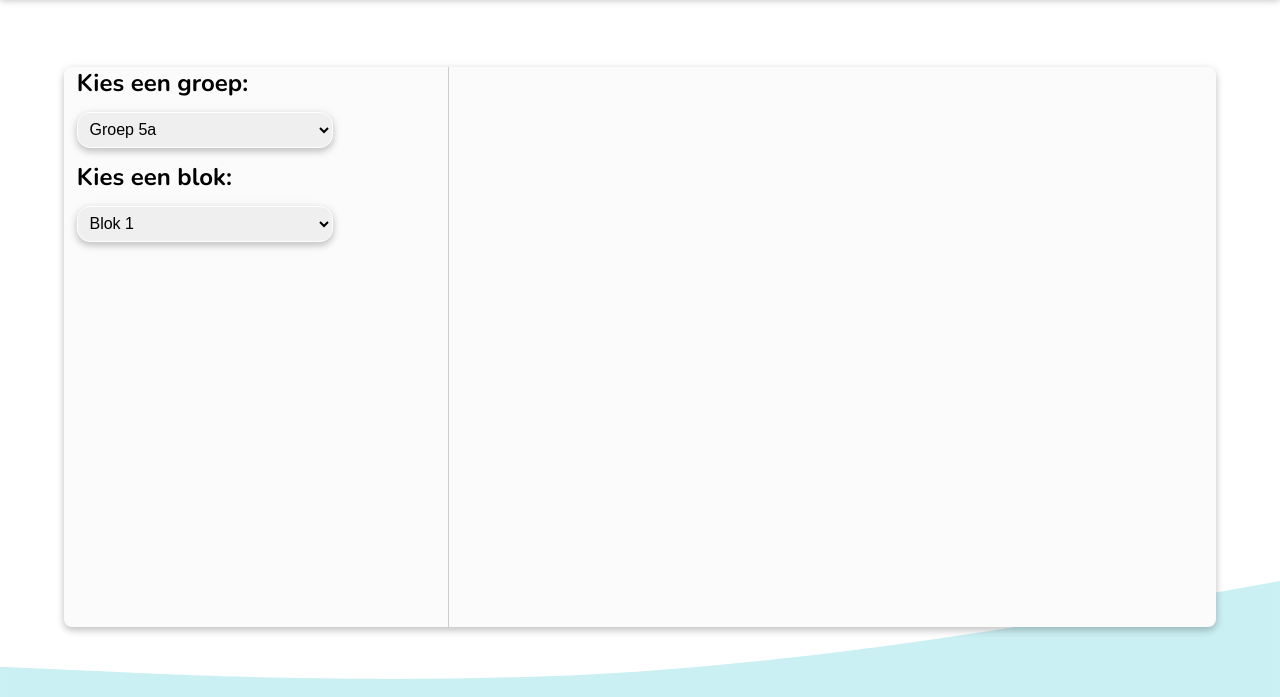
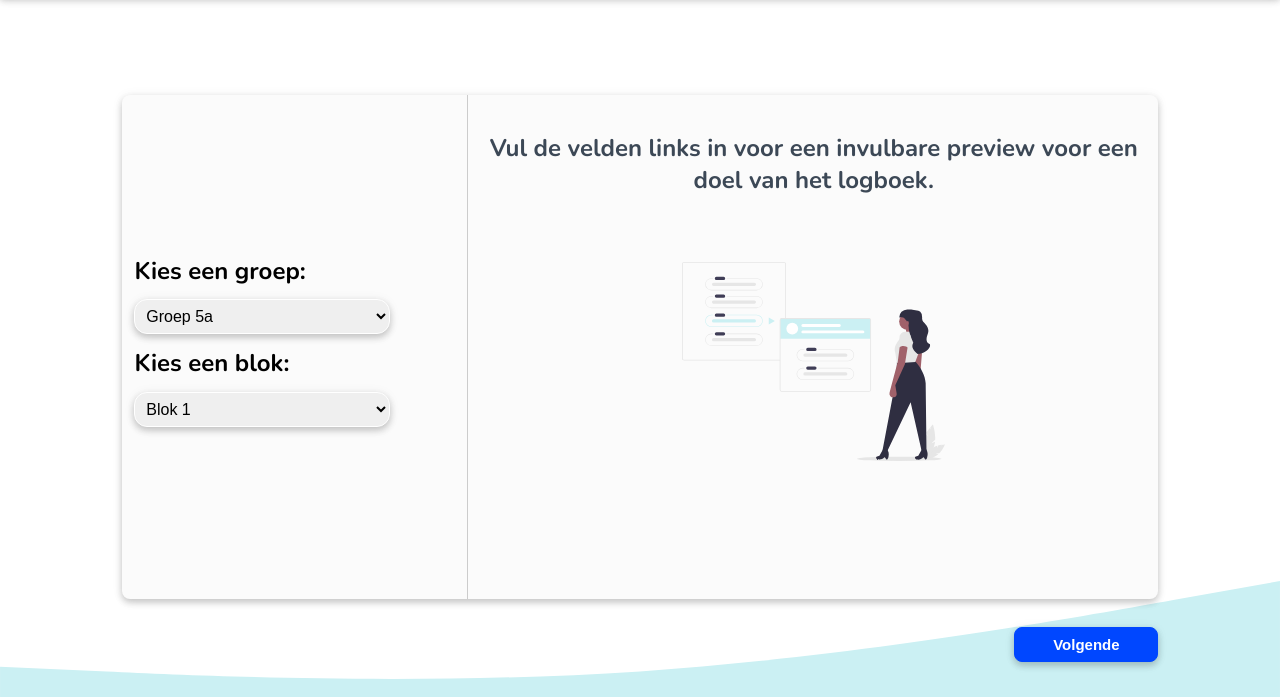
Before and after one commit to Rowan-Paul/HANAIM-DWA-Rekenlogboek, a React app in the folder rekenlogboek/client-side/: page /logbook-designer/new-logbook/page-1 in a window 1280 px wide. Shown: the part 103-800 px from the top of the page. Built offline with nearby package versions, Linux system fonts and the light colour scheme.

Commit message:
Updated ESLint, changed common component select, fixed styling

```diff
--- a/rekenlogboek/client-side/src/js/common/Select.js
+++ b/rekenlogboek/client-side/src/js/common/Select.js
@@ -1,17 +1,22 @@
-import React, { useState } from 'react'
+import React from 'react'
 
 import '../../scss/common/Select.scss'
 
 export default function Select(props) {
-	const [value, setValue] = useState(props.option)
 	console.log(props.options)
 
-	const changeValue = e => {}
+	const changeValue = e => {
+		props.changeHandler(e.target.value)
+	}
 
 	const getOptions = () =>
 		props.options.map(option => {
 			return (
-				<option value={option} key={option}>
+				<option
+					value={option}
+					key={option}
+					selected={props.selected === props.option ? true : null}
+				>
 					{option}
 				</option>
 			)
@@ -23,7 +28,7 @@ export default function Select(props) {
 			<select
 				className="select"
 				onChange={e => {
-					changeValue()
+					changeValue(e)
 				}}
 			>
 				{getOptions()}
--- a/rekenlogboek/client-side/src/js/logbook-designer/containers/Page1.js
+++ b/rekenlogboek/client-side/src/js/logbook-designer/containers/Page1.js
@@ -1,26 +1,62 @@
-import React from 'react'
+import React, { useState } from 'react'
 
 import Jumbotron from '../../common/Jumbotron'
 import InfoContainer from '../../common/InfoContainer'
 import Select from '../../common/Select'
+import Button from '../../common/Button'
+import Illustration from '../components/Illustration'
+
+import Image from '../../../img/illustrations/log_select_year.svg'
+import '../../../scss/logbook-designer/containers/NewLogbook.scss'
 
 export default function Page1() {
+	const [group, setGroup] = useState('Groep 5a')
+	const [period, setPeriod] = useState('Blok 1')
+
+	const changeGroupHandler = value => setGroup(value)
+	const changePeriodHandler = value => setPeriod(value)
+
 	return (
+		<div className="new-logbook">
 			<Jumbotron>
-			<div>
+				<div className="vertical-center">
 					{/* TODO: remove dummy options & replace with dynamic data*/}
 					<Select
 						title="Kies een groep:"
-					options={['Groep 5a', 'Groep 6a', 'Groep 6b', 'Groep 7a', 'Groep 8']}
+						selected={group}
+						options={[
+							'Groep 5a',
+							'Groep 6a',
+							'Groep 6b',
+							'Groep 7a',
+							'Groep 8'
+						]}
+						changeHandler={() => changeGroupHandler()}
 					/>
 					<Select
 						title="Kies een blok:"
-					options={['Blok 1', 'Blok 2', 'Blok 3', 'Blok 4', 'Blok 5', 'Blok 6']}
+						selected={period}
+						options={[
+							'Blok 1',
+							'Blok 2',
+							'Blok 3',
+							'Blok 4',
+							'Blok 5',
+							'Blok 6'
+						]}
+						changeHandler={() => changePeriodHandler()}
 					/>
 				</div>
 				<InfoContainer>
-				{/* <img src="../../../img/illustraions/log_select_year.svg" /> */}
+					<Illustration
+						title="Vul de velden links in voor een invulbare preview voor een doel van het logboek."
+						image={Image}
+					/>
 				</InfoContainer>
 			</Jumbotron>
+			<div className="nextButton">
+				<Button color="blue" value="Volgende" />
+			</div>
+		</div>
 	)
 }
--- a/rekenlogboek/client-side/src/js/logbook-designer/containers/Page3.js
+++ b/rekenlogboek/client-side/src/js/logbook-designer/containers/Page3.js
@@ -7,7 +7,7 @@ import Illustration from '../components/Illustration'
 import Image from '../../../img/illustrations/log_select_learning_goals.svg'
 import LearnGoalList from '../components/LearnGoalList'
 
-import '../../../scss/logbook-designer/containers/Page3.scss'
+import '../../../scss/logbook-designer/containers/NewLogbook.scss'
 import Button from '../../common/Button'
 export default function Page3() {
 	const [learnGoals, setlearnGoals] = useState([])
@@ -21,7 +21,7 @@ export default function Page3() {
 	const learnGoalHandler = newGoal => setlearnGoals([...learnGoals, newGoal])
 
 	return (
-		<div className="Page3">
+		<div className="new-logbook">
 			<Jumbotron>
 				<AddLearnGoal handler={learnGoalHandler} />
 				<InfoContainer>
--- a/rekenlogboek/client-side/src/scss/logbook-designer/containers/Page3.scss
+++ b/rekenlogboek/client-side/src/scss/logbook-designer/containers/NewLogbook.scss
@@ -1,4 +1,4 @@
-.Page3 {
+.new-logbook {
 	align-items: center;
 	display: flex;
 	height: 90%;
@@ -12,4 +12,10 @@
 		right: 5%;
 		width: 12.5%;
 	}
+
+	.vertical-center {
+		display: flex;
+		flex-direction: column;
+		justify-content: center;
+	}
 }
```
Also changed, not shown: rekenlogboek/client-side/.eslintrc.json. Lines whose indentation alone changed are shown as unchanged.
